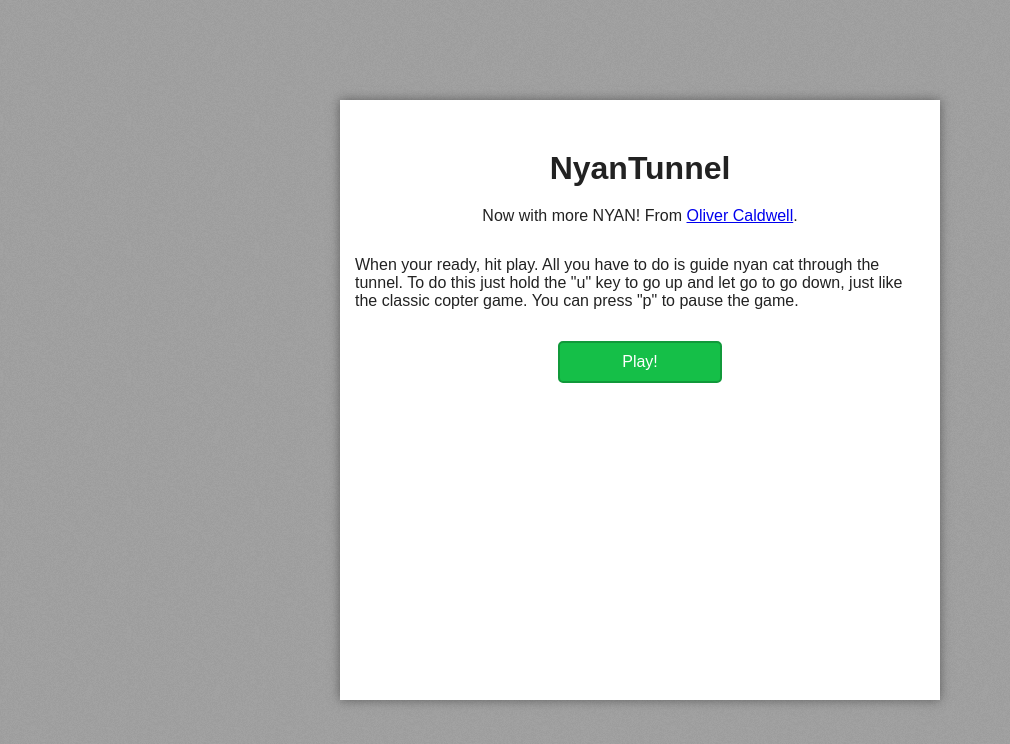
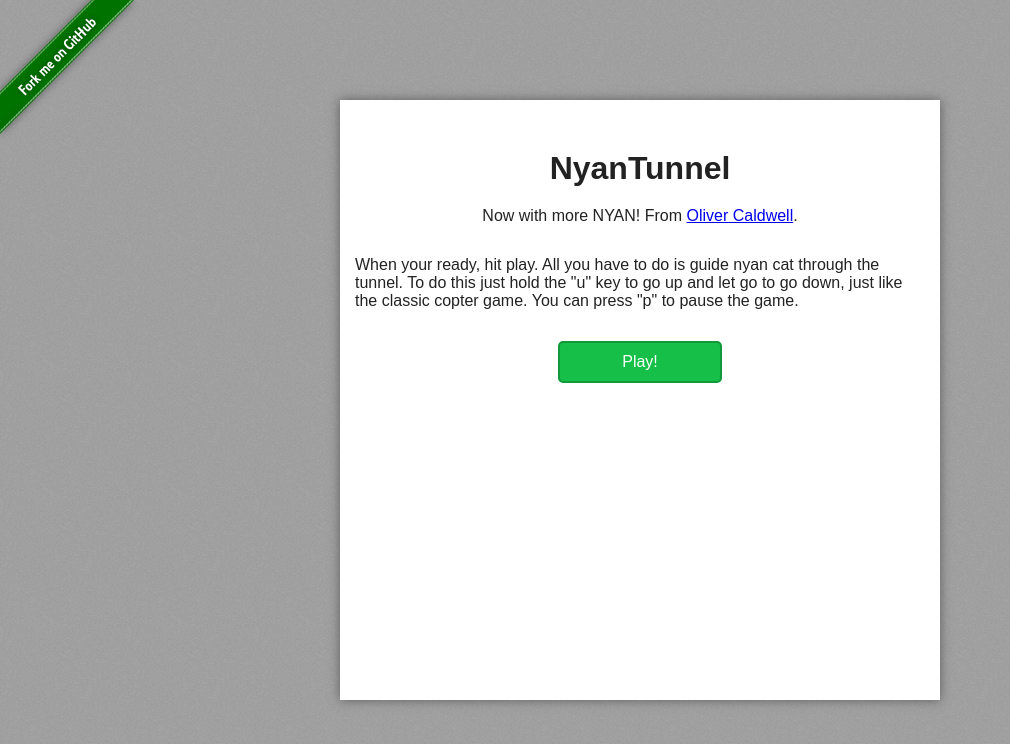
Before and after one commit to Olical/NyanTunnel, a plain HTML site: page index.html in a window 1280 px wide. Shown: the whole page, without its empty margins (0-1010 px from the left). Drawn offline with Linux system fonts and the light colour scheme; a web font is replaced by a local one.

Commit message:
Added the fork on github link

```diff
--- a/assets/style.css
+++ b/assets/style.css
@@ -52,6 +52,16 @@ body {
 	padding-top: 20px;
 }
 
+a.github-ribbon {
+	height: 149px;
+	width: 149px;
+	display: block;
+	position: absolute;
+	left: 0;
+	top: 0;
+	background: transparent url('images/github-ribbon.png') no-repeat left top;
+}
+
 /* Buttons */
 a.large-button {
 	padding: 10px 20px;
--- a/index.html
+++ b/index.html
@@ -39,6 +39,8 @@
 			</div>
 		</div>
 
+		<a href='https://github.com/Wolfy87/NyanTunnel' class='github-ribbon'></a>
+
 		<!-- Libraries -->
 		<script type='text/javascript' src='assets/javascript/mootools-core.js'></script>
 
```
Also changed, not shown: assets/images/github-ribbon.png (added).
